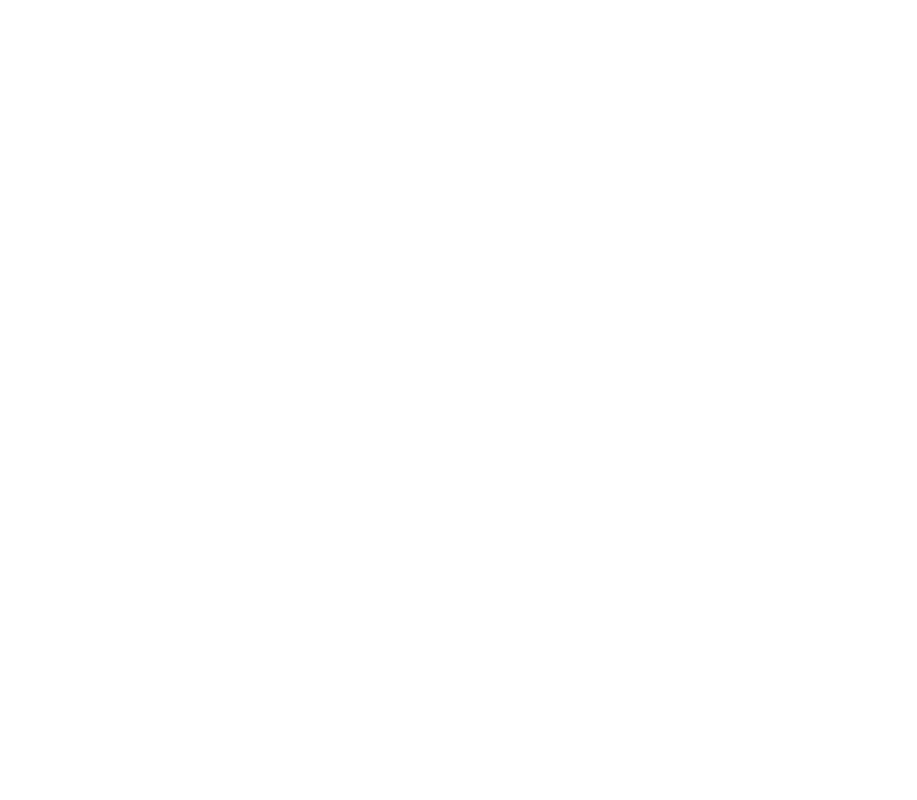
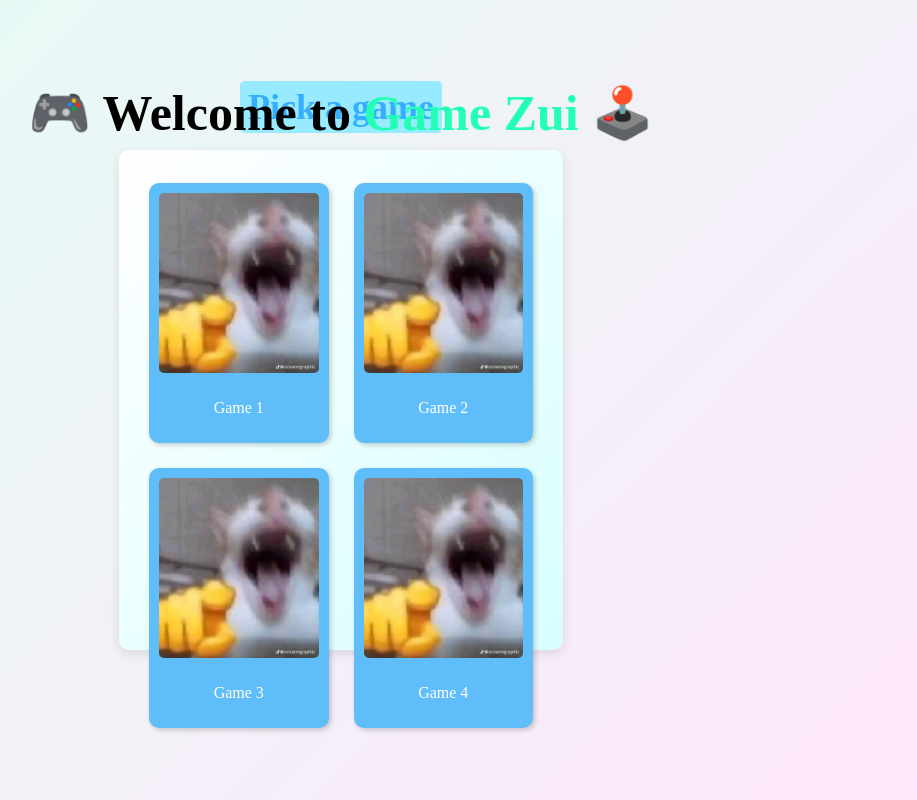
Before and after one commit to Tien-LN/game-vui, a plain HTML site: page index.html in a window 1280 px wide. Shown: the whole page, without its empty margins (299-1216 px from the left). Drawn offline with Linux system fonts and the light colour scheme.

Commit message:
refactor folder structure and implement basic homepage, sidebar

```diff
--- a/assets/css/style.css
+++ b/assets/css/style.css
@@ -0,0 +1,61 @@
+body {
+  margin: 0;
+  padding: 0;
+  display: flex;
+  flex-direction: column;
+  justify-content: center;
+  align-items: center;
+  height: 100vh;
+  background-image: linear-gradient(-225deg, #e3fdf5 0%, #ffe6fa 100%);
+}
+
+.container {
+  display: flex;
+  flex-direction: column;
+  justify-content: center;
+  align-items: center;
+  padding: 10px 30px;
+  max-width: 30%;
+  width: 100%;
+  height: 60%;
+  border-radius: 10px;
+  box-shadow: rgba(0, 0, 0, 0.1) 0px 4px 12px;
+  background-image: linear-gradient(-225deg, #fffeff 0%, #d7fffe 100%);
+}
+
+.game-selection {
+  display: grid;
+  grid-template-columns: repeat(2, 1fr);
+  grid-template-rows: auto;
+  gap: 25px;
+  width: 100%;
+  max-width: 500px;
+  margin: 20px auto;
+}
+
+.game-card {
+  background-color: #5fbef9;
+  color: white;
+  display: flex;
+  flex-direction: column;
+  align-items: center;
+  justify-content: center;
+  padding: 10px;
+  border-radius: 10px;
+  box-shadow: 2px 2px 5px rgba(0, 0, 0, 0.2);
+  cursor: pointer;
+  transition: 0.3s;
+}
+
+.game-card:hover {
+  background-color: #34affb;
+  transform: scale(1.05);
+}
+
+.game-card img {
+  width: 100%;
+  max-width: 180px;
+  height: auto;
+  border-radius: 5px;
+  margin-bottom: 10px;
+}
--- /dev/null
+++ b/assets/js/main.js
@@ -0,0 +1,3 @@
+function navigateTo(path) {
+  window.location.href = `/${path}`;
+}
--- a/index.html
+++ b/index.html
@@ -1,11 +1,49 @@
 <!DOCTYPE html>
 <html lang="en">
-<head>
-    <meta charset="UTF-8">
-    <meta name="viewport" content="width=device-width, initial-scale=1.0">
-    <title>Document</title>
-</head>
-<body>
+  <head>
+    <meta charset="UTF-8" />
+    <meta name="viewport" content="width=device-width, initial-scale=1.0" />
+    <title>Game Zui</title>
+    <link rel="stylesheet" href="/assets/css/style.css" />
+  </head>
+  <body>
+    <h1 style="position: absolute; top: 50px; font-size: 50px">
+      🎮 Welcome to
+      <span style="font-weight: bold; color: rgb(36, 255, 182)">Game Zui</span>
+      🕹️
+    </h1>
+    <div class="container">
+      <h2
+        style="
+          font-size: 36px;
+          color: rgb(53, 174, 255);
+          background-color: rgb(152, 234, 255);
+          padding: 5px 8px;
+          border-radius: 5px;
+        "
+      >
+        Pick a game
+      </h2>
+      <div class="game-selection">
+        <div class="game-card" onclick="navigateTo('games/game1.html')">
+          <img src="assets/images/fake_pic.jpg" alt="Game 1's image" />
+          <p>Game 1</p>
+        </div>
+        <div class="game-card" onclick="navigateTo('games/game2.html')">
+          <img src="assets/images/fake_pic.jpg" alt="Game 2's image" />
+          <p>Game 2</p>
+        </div>
+        <div class="game-card" onclick="navigateTo('games/game3.html')">
+          <img src="assets/images/fake_pic.jpg" alt="Game 3's image" />
+          <p>Game 3</p>
+        </div>
+        <div class="game-card" onclick="navigateTo('games/game4.html')">
+          <img src="assets/images/fake_pic.jpg" alt="Game 4's image" />
+          <p>Game 4</p>
+        </div>
+      </div>
+    </div>
 
-</body>
+    <script src="/assets/js/main.js"></script>
+  </body>
 </html>
```
Also changed, not shown: assets/js/sidebar.js (added, +12 -0 lines), games/game1.html (added, +13 -0 lines), games/game2.html (added, +13 -0 lines), games/game3.html (added, +13 -0 lines), games/game4.html (added, +13 -0 lines), assets/images/fake_pic.jpg (added), assets/images/u.png (deleted), assets/js/game1.js (added), assets/js/game2.js (added), assets/js/game3.js (added), assets/js/game4.js (added), assets/js/script.js (deleted).
